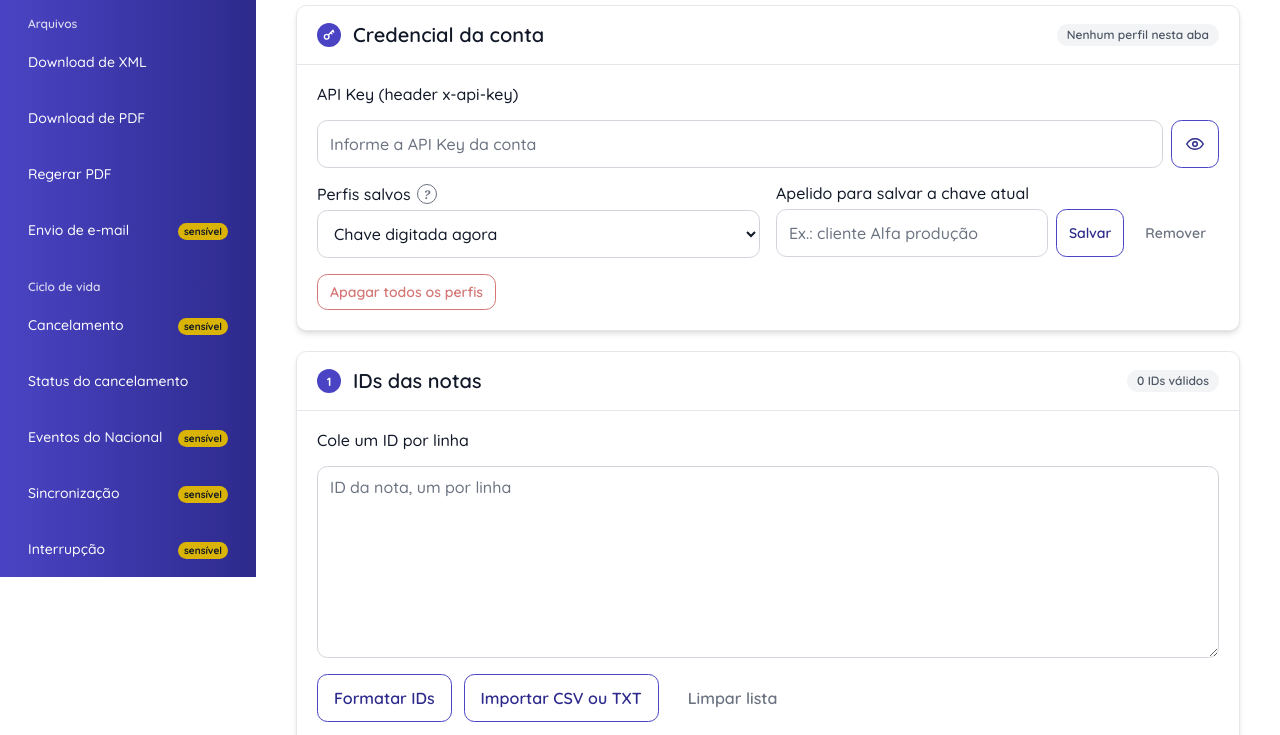
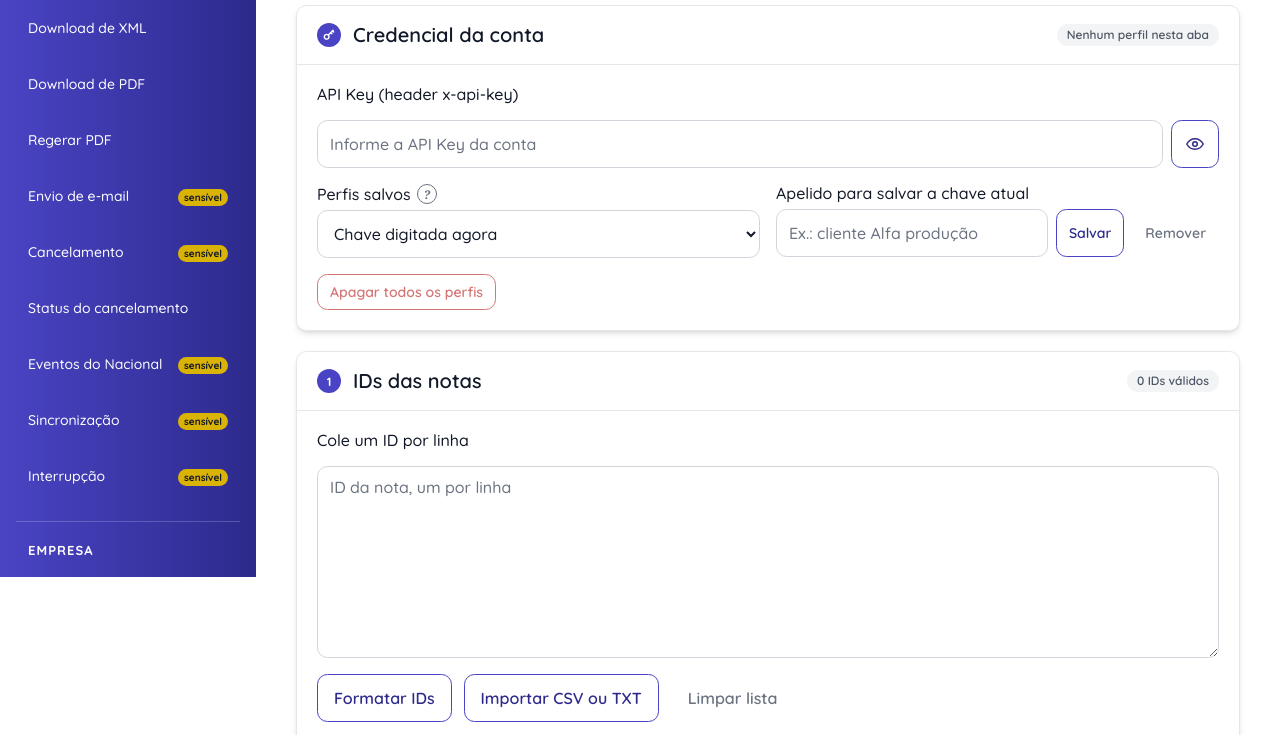
Before and after one commit to hugozuin/painel-tecnico-nfse, a website with bundled scripts: page index.html in a window 1280 px wide. Shown: the part 223-958 px from the top of the page. Built offline with nearby package versions, Linux system fonts and the light colour scheme.

Commit message:
Junta Arquivos e Ciclo de vida em Notas e destaca as seções do menu
O menu fica com quatro seções: Notas, Empresa, Nacional e Ferramentas.
As telas de arquivos e de ciclo de vida passam para Notas, depois do
Resolve e da Consulta. Os títulos de seção ficam brancos, em negrito e
caixa alta, com uma linha fina entre os grupos. Manual em PDF gerado de
novo com os grupos novos.

Co-Authored-By: Claude Opus 5.5 <noreply@anthropic.com>

```diff
--- a/definicoes/rotas.json
+++ b/definicoes/rotas.json
@@ -204,7 +204,7 @@
     },
     {
       "id": "xml",
-      "grupo": "Arquivos",
+      "grupo": "Notas",
       "titulo": "Download de XML",
       "resumo": "Baixa o XML autorizado de cada nota informada.",
       "metodo": "GET",
@@ -219,11 +219,11 @@
         "extensao": "xml",
         "prefixo": "nfse"
       },
-      "ordem": 1
+      "ordem": 3
     },
     {
       "id": "pdf",
-      "grupo": "Arquivos",
+      "grupo": "Notas",
       "titulo": "Download de PDF",
       "resumo": "Baixa o PDF da nota. Aceita id da nota ou protocolo.",
       "metodo": "GET",
@@ -238,11 +238,11 @@
         "extensao": "pdf",
         "prefixo": "nfse"
       },
-      "ordem": 2
+      "ordem": 4
     },
     {
       "id": "pdf-regerar",
-      "grupo": "Arquivos",
+      "grupo": "Notas",
       "titulo": "Regerar PDF",
       "resumo": "Solicita a geração de um novo PDF quando o arquivo saiu com dados desatualizados.",
       "metodo": "POST",
@@ -256,11 +256,11 @@
         "tipo": "mensagem"
       },
       "confirmar": "O PDF das notas informadas será gerado novamente.",
-      "ordem": 3
+      "ordem": 5
     },
     {
       "id": "email",
-      "grupo": "Arquivos",
+      "grupo": "Notas",
       "titulo": "Envio de e-mail",
       "resumo": "Reenvia a nota por e-mail para os destinatários informados.",
       "metodo": "POST",
@@ -292,11 +292,11 @@
       },
       "confirmar": "Um e-mail será enviado para os destinatários informados, com a nota de cada id da lista.",
       "sensivel": true,
-      "ordem": 4
+      "ordem": 6
     },
     {
       "id": "cancelar",
-      "grupo": "Ciclo de vida",
+      "grupo": "Notas",
       "titulo": "Cancelamento",
       "resumo": "Solicita o cancelamento das notas e devolve o protocolo para acompanhamento.",
       "metodo": "POST",
@@ -342,11 +342,11 @@
       },
       "confirmar": "O cancelamento é definitivo na prefeitura. Confirme que os ids estão corretos antes de continuar.",
       "sensivel": true,
-      "ordem": 1
+      "ordem": 7
     },
     {
       "id": "cancelar-status",
-      "grupo": "Ciclo de vida",
+      "grupo": "Notas",
       "titulo": "Status do cancelamento",
       "resumo": "Consulta o andamento do cancelamento pelo protocolo devolvido na solicitação.",
       "metodo": "GET",
@@ -370,11 +370,11 @@
           }
         ]
       },
-      "ordem": 2
+      "ordem": 8
     },
     {
       "id": "eventos",
-      "grupo": "Ciclo de vida",
+      "grupo": "Notas",
       "titulo": "Eventos do Nacional",
       "resumo": "Envia ou consulta eventos de manifestação no ambiente Nacional.",
       "metodo": "POST",
@@ -426,11 +426,11 @@
       },
       "confirmar": "Eventos de envio alteram a nota no ambiente Nacional.",
       "sensivel": true,
-      "ordem": 3
+      "ordem": 9
     },
     {
       "id": "sincronizar",
-      "grupo": "Ciclo de vida",
+      "grupo": "Notas",
       "titulo": "Sincronização",
       "resumo": "Envia a lista inteira em uma única chamada para a rota de sincronização.",
       "metodo": "POST",
@@ -445,11 +445,11 @@
       },
       "confirmar": "Todos os ids serão enviados de uma vez para a sincronização.",
       "sensivel": true,
-      "ordem": 4
+      "ordem": 10
     },
     {
       "id": "interromper",
-      "grupo": "Ciclo de vida",
+      "grupo": "Notas",
       "titulo": "Interrupção",
       "resumo": "Interrompe o processamento das notas informadas.",
       "metodo": "POST",
@@ -464,7 +464,7 @@
       },
       "confirmar": "As notas informadas param de ser processadas. A ação não tem volta.",
       "sensivel": true,
-      "ordem": 5
+      "ordem": 11
     },
     {
       "id": "empresa",
--- a/js/app.js
+++ b/js/app.js
@@ -23,7 +23,7 @@ const telasFixas = [
   }
 ];
 
-const ordemGrupos = ["Notas", "Arquivos", "Ciclo de vida", "Empresa", "Nacional", "Ferramentas"];
+const ordemGrupos = ["Notas", "Empresa", "Nacional", "Ferramentas"];
 
 let catalogo = [];
 let navegacao = 0;
--- a/styles.css
+++ b/styles.css
@@ -466,17 +466,20 @@ body { padding-left: 16rem; }
   padding: 0.5rem 1rem 1.5rem;
   display: flex;
   flex-direction: column;
-  gap: 1.5rem;
+  gap: 1.25rem;
   scrollbar-color: rgba(255, 255, 255, 0.4) transparent;
 }
 
 .menu-grupo { display: flex; flex-direction: column; gap: 0.5rem; }
+.menu-grupo + .menu-grupo { padding-top: 1.25rem; border-top: 1px solid rgba(255, 255, 255, 0.2); }
 
 .menu-grupo-titulo {
-  font-size: 0.75rem;
-  font-weight: 600;
-  color: rgba(255, 255, 255, 0.8);
-  padding: 0 0.75rem;
+  font-size: 0.8125rem;
+  font-weight: 700;
+  letter-spacing: 0.08em;
+  text-transform: uppercase;
+  color: var(--text-inverso);
+  padding: 0 0.75rem 0.25rem;
 }
 
 .menu-item {
```
Also changed, not shown: CLAUDE.md (+2 -2 lines), testes/teste-interface.mjs (+6 -2 lines), CHANGELOG.md, README.md, definicoes/README.md, 2 other files.
